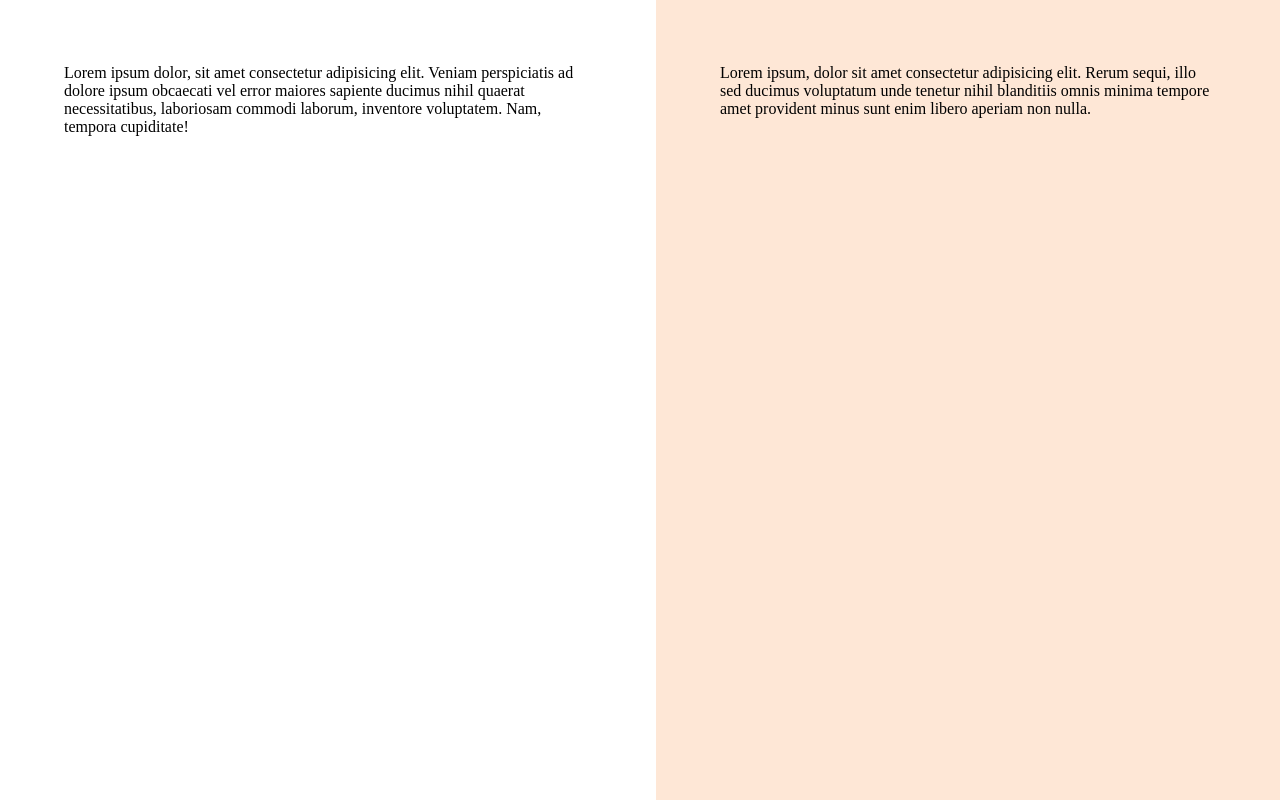
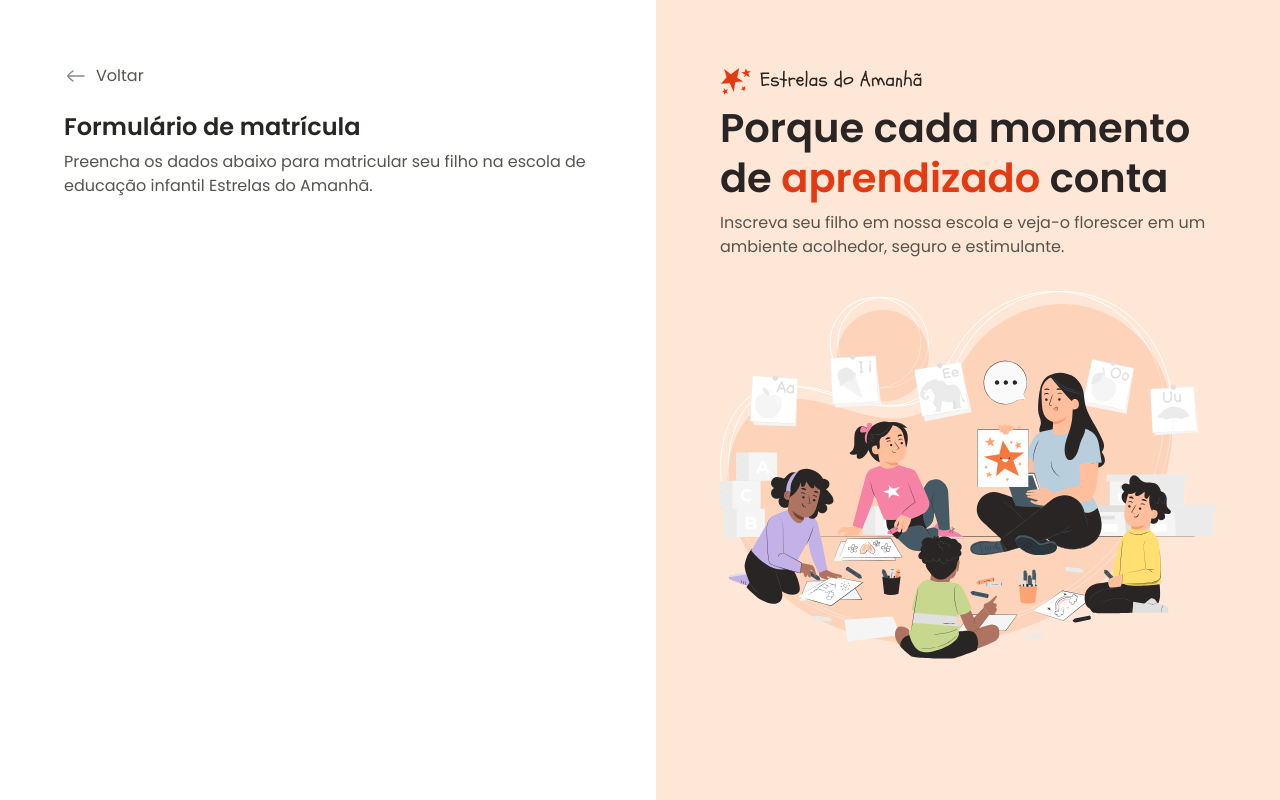
Before and after one commit to ronaldonakamashi/formulario-de-matricula, a plain HTML site: page index.html in a window 1280 px wide. Drawn offline with Linux system fonts and the light colour scheme.

Commit message:
conteúdo aside e conteúdo inicial do main

```diff
--- a/index.html
+++ b/index.html
@@ -14,10 +14,24 @@
 <body>
   <div id="app">
     <main>
-      <div class="main-container">Lorem ipsum dolor, sit amet consectetur adipisicing elit. Veniam perspiciatis ad dolore ipsum obcaecati vel error maiores sapiente ducimus nihil quaerat necessitatibus, laboriosam commodi laborum, inventore voluptatem. Nam, tempora cupiditate!</div>
+      <div class="main-container">
+        <div class="back">
+          <img src="assets/icons/arrow-left-02.svg" alt="ícone de voltar">
+          <span>Voltar</span>
+        </div>
+        <h1>Formulário de matrícula</h1>
+        <p>Preencha os dados abaixo para matricular seu filho na escola de educação infantil Estrelas do Amanhã.</p>
+      </div>
     </main>
     <aside>
-      <div class="aside-container">Lorem ipsum, dolor sit amet consectetur adipisicing elit. Rerum sequi, illo sed ducimus voluptatum unde tenetur nihil blanditiis omnis minima tempore amet provident minus sunt enim libero aperiam non nulla.</div>
+      <div class="aside-container">
+        <header>
+          <img src="assets/logo.svg" alt="logo estrelas do amanhã">
+          <h2>Porque cada momento de <span>aprendizado</span> conta</h2>
+          <p>Inscreva seu filho em nossa escola e veja-o florescer em um ambiente acolhedor, seguro e estimulante.</p>
+        </header>
+        <img src="assets/Illustration.svg" alt="Ilustração de uma professora com crianças prestando atenção">
+      </div>
     </aside>
   </div>
 </body>
--- a/styles/global.css
+++ b/styles/global.css
@@ -24,4 +24,16 @@
 
 body {
   overflow: hidden;
+
+  font: var(--text);
+  color: var(--text-secondary);
 }
+
+h1, h2 {
+  color: var(--text-primary);
+}
+
+img {
+  max-width: 100%;
+  height: auto;
+}
--- a/styles/layout.css
+++ b/styles/layout.css
@@ -15,6 +15,18 @@ main {
     max-width: 33rem;
     margin-left: auto;
   }
+
+  & .back {
+    display: flex;
+    align-items: center;
+    gap: .5rem;
+    margin-bottom: 1.5rem;
+  }
+
+  & h1{
+    font: 600 1.5rem/1.25 var(--font-family);
+    margin-bottom: .5rem;
+  }
 }
 
 aside {
@@ -23,5 +35,18 @@ aside {
 
   & .aside-container {
     max-width: 31rem;
+
+    & > img {
+      margin-top: 2rem;
+    }
+  }
+
+  & h2{
+    font: 600 2.5rem/1.25 var(--font-family);
+    margin-bottom: .5rem;
+
+    & span {
+      color: var(--text-highlight);
+    }
   }
 }
```
